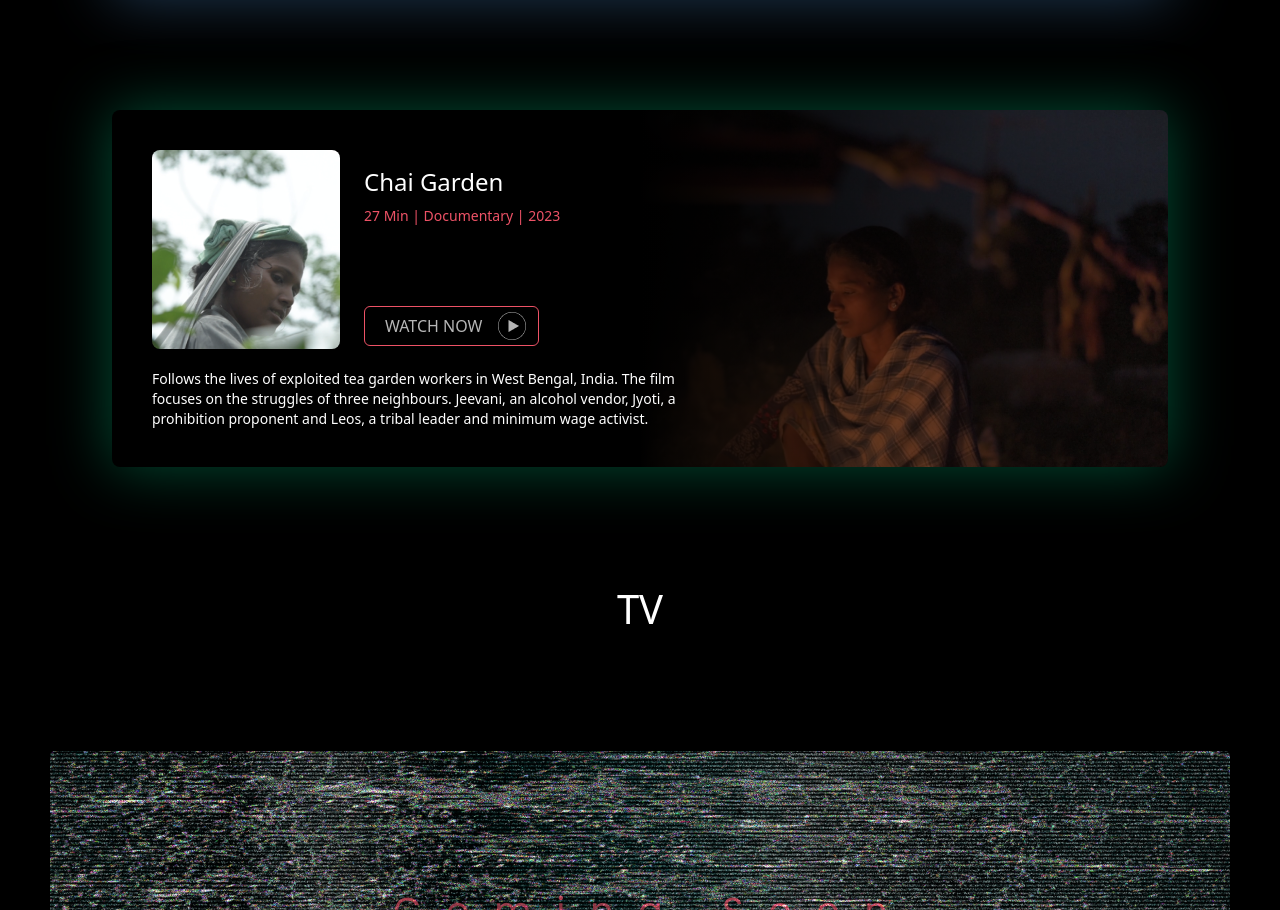
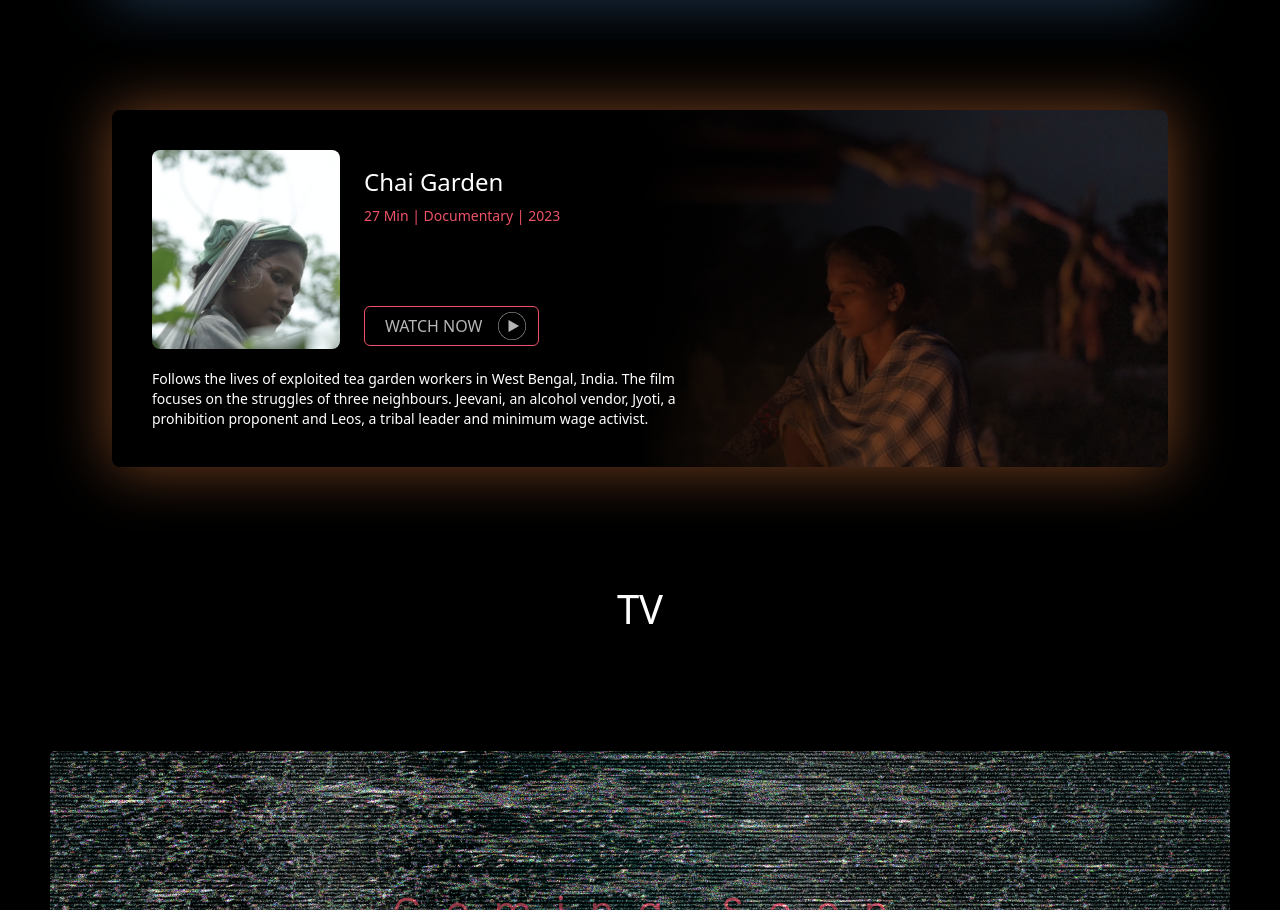
Before and after one commit to Ashutoshkr23/boys-played-well, a Next.js app: page / in a window 1280 px wide. Shown: the part 1333-2243 px from the top of the page. Built offline with nearby package versions, Linux system fonts and the light colour scheme.

Commit message:
drop-shadow fix

```diff
--- a/package.json
+++ b/package.json
@@ -9,7 +9,7 @@
     "lint": "next lint"
   },
   "dependencies": {
-    "@next/font": "13.1.6",
+    "@next/font": "^13.1.6",
     "@types/node": "18.14.0",
     "@types/react": "18.0.28",
     "@types/react-dom": "18.0.11",
--- a/src/Component/Films.jsx
+++ b/src/Component/Films.jsx
@@ -18,7 +18,7 @@ function Films() {
         <FilmsComponent
           img1={'/assets/Images/Movie/ChaiGarden-2.png'}
           img2={'/assets/Images/Movie/ChaiGarden-1.png'}
-          dropShadow={'drop-shadow-green-1'}
+          dropShadow={'drop-shadow-orange-1'}
           movieName={'Chai Garden'}
           aboutmovie={'27 Min | Documentary | 2023'}
           movieDescription={'Follows the lives of exploited tea garden workers in West Bengal, India. The film focuses on the struggles of three neighbours. Jeevani, an alcohol vendor, Jyoti, a prohibition proponent and Leos, a tribal leader and minimum wage activist.'}
--- a/tailwind.config.js
+++ b/tailwind.config.js
@@ -8,6 +8,7 @@ module.exports = {
       dropShadow: {
         'blue-1': '0 0px 30px rgba(61, 116, 167, 0.5)',
         'orange-1': '0 0px 30px rgba(236, 129, 64, 0.5)',
+        'orange-2': '0 0px 30px rgba(227, 101, 101, 0.5)',
         'green-1': '0 0px 30px rgba(0, 153, 102, 0.5)',
         'green-2': '0 0px 30px rgba(76, 137, 104, 0.5)',
         'text': '0 0px 6px rgba(255, 147, 87, 1)',
```
Also changed, not shown: 1 other file (tests, documents, lock files or other folders).
